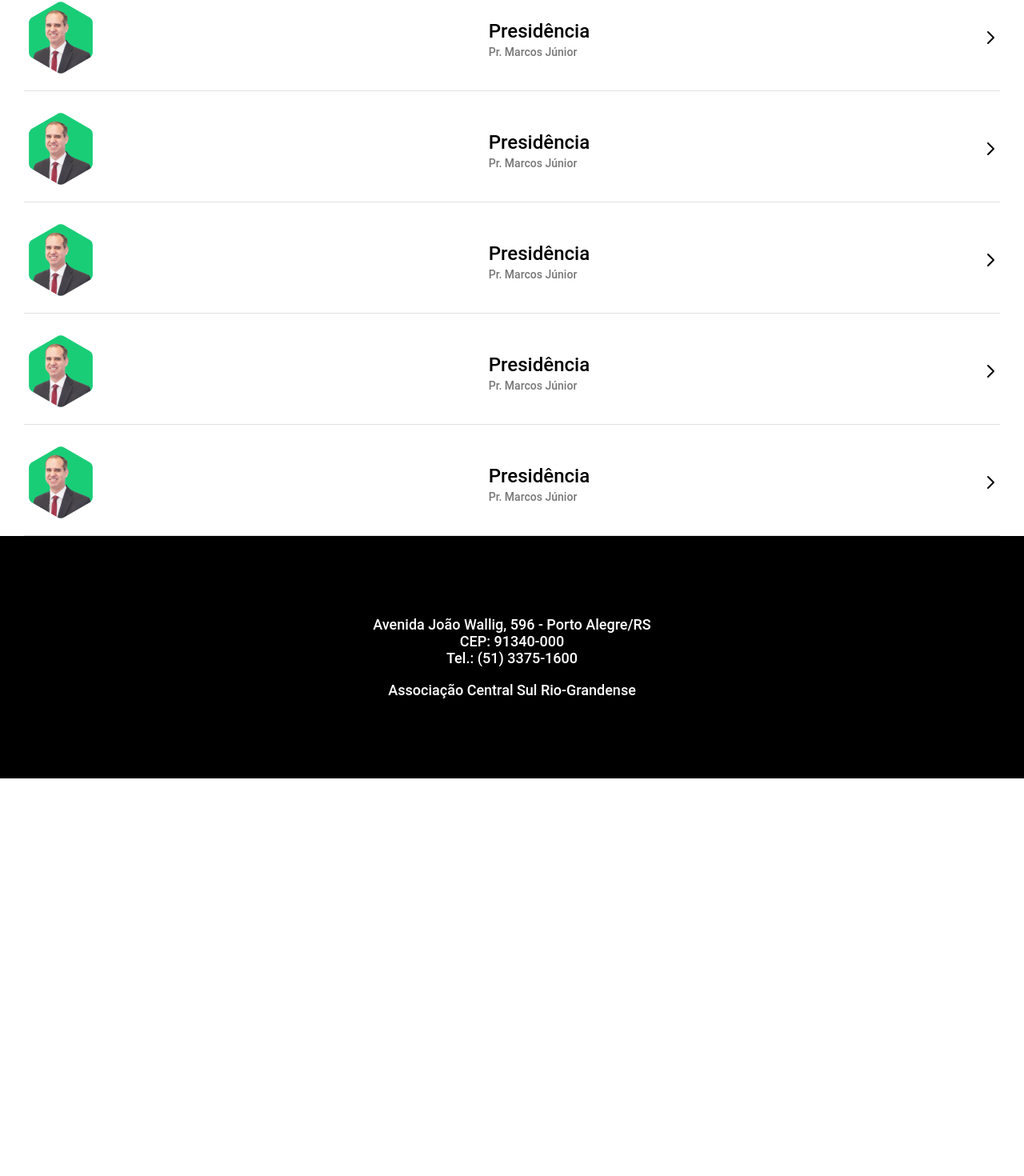
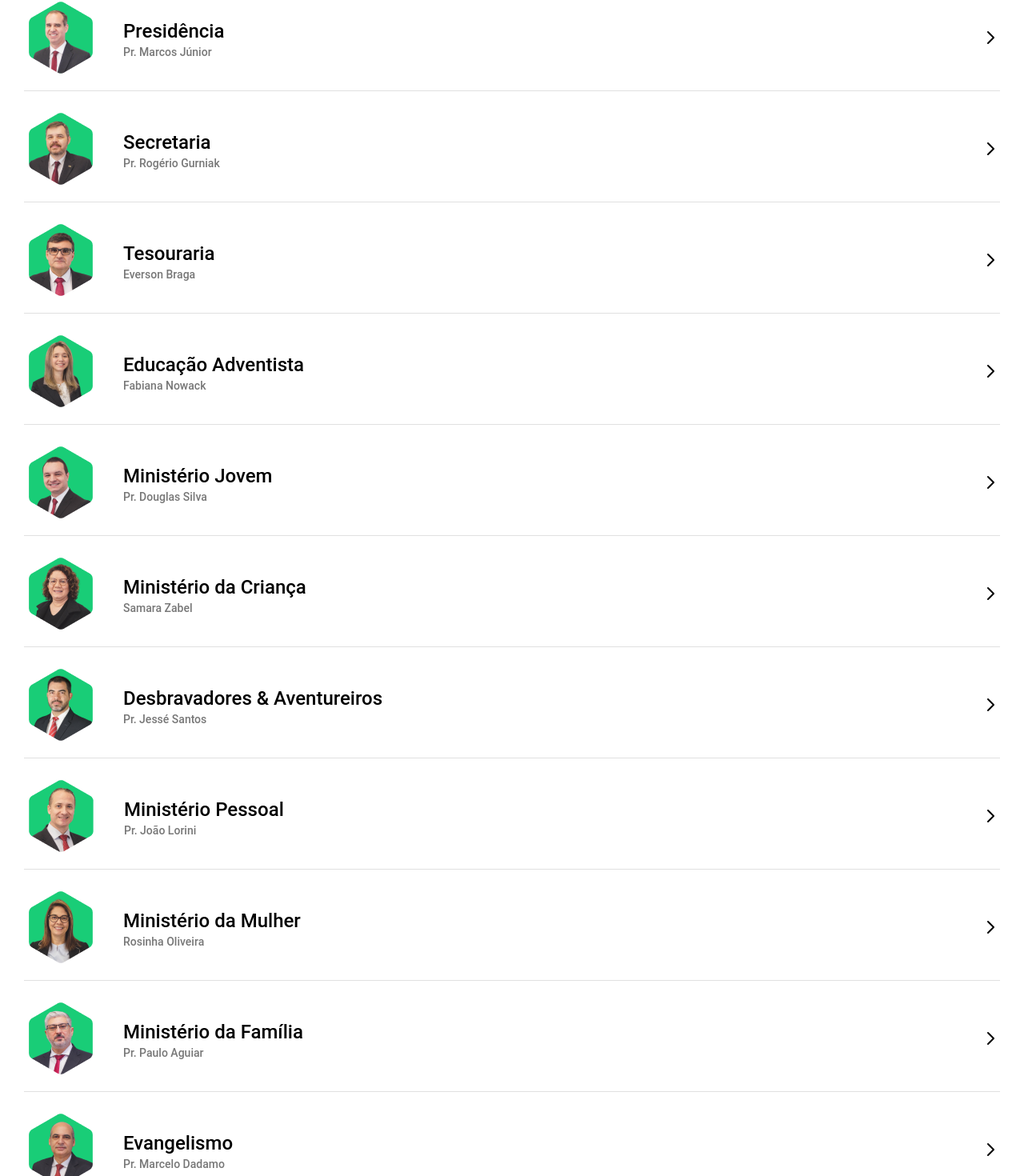
Before and after one commit to luizpaulolppa/site-quadrienal, a React (Create React App) app: page / in a window 1280 px wide. Shown: the part 1087-2557 px from the top of the page at 80% size. Before the commit the page ends 2060 px from the top, so only its background shows below. Built offline with nearby package versions, Linux system fonts and the light colour scheme.

Commit message:
changing department component to be dynamic

```diff
--- a/src/components/Department/index.tsx
+++ b/src/components/Department/index.tsx
@@ -1,18 +1,26 @@
 import React from "react";
-import marcos from "../../assets/marcos.png";
 import arrowLeft from "../../assets/arrow-left.svg";
 
 import { Container, Content } from "./styles";
 
-const Department: React.FC = () => {
+interface IDepartament {
+  imageUrl: string;
+  name: string;
+  role: string;
+  action?: Function;
+}
+
+const Department: React.FC<IDepartament> = ({ imageUrl, name, role, action }) => {
   return (
     <Container>
-      <img src={marcos} alt="Presidência" className="person" />
+      <img src={imageUrl} alt="person imagem" className="person" />
       <Content>
-        <h1>Presidência</h1>
-        <p>Pr. Marcos Júnior</p>
+        <div className="test">
+          <h1>{role}</h1>
+          <p>{name}</p>
+        </div>
       </Content>
-      <img src={arrowLeft} alt="Enter" className="arrow" />
+      <img src={arrowLeft} alt="Link to show page" className="arrow" />
     </Container>
   );
 };
--- a/src/components/Department/styles.ts
+++ b/src/components/Department/styles.ts
@@ -14,6 +14,11 @@ export const Container = styled.div`
 `;
 
 export const Content = styled.div`
+  margin-right: auto;
+
+  .test {
+    margin-left: 2rem;
+
     h1 {
       font-style: normal;
       font-weight: 500;
@@ -29,4 +34,5 @@ export const Content = styled.div`
       line-height: 17px;
       color: #777777;
     }
+  }
 `;
--- a/src/pages/Home/index.tsx
+++ b/src/pages/Home/index.tsx
@@ -3,6 +3,18 @@ import Marquee from "react-fast-marquee";
 import menu from "../../assets/menu.png";
 import logo from "../../assets/logo.png";
 import setaParaBaixo from "../../assets/seta-para-baixo.png";
+import marcos from "../../assets/marcos.png";
+import rogerio from "../../assets/rogerio.png";
+import everson from "../../assets/everson.png";
+import fabiana from "../../assets/fabiana.png";
+import douglas from "../../assets/douglas.png";
+import samara from "../../assets/samara.png";
+import jesse from "../../assets/jesse.png";
+import joao from "../../assets/joao.png";
+import rosinha from "../../assets/rosinha.png";
+import paulo from "../../assets/paulo.png";
+import marcelo from "../../assets/marcelo.png";
+import juraci from "../../assets/juraci.png";
 
 import {
   Container,
@@ -46,11 +58,18 @@ const Login: React.FC = () => {
       <Departments>
         <img src={setaParaBaixo} alt="setaParaBaixo" />
         <DepartmentsTitle>Departamentos</DepartmentsTitle>
-        <Department />
-        <Department />
-        <Department />
-        <Department />
-        <Department />
+        <Department imageUrl={marcos} name="Pr. Marcos Júnior" role="Presidência" />
+        <Department imageUrl={rogerio} name="Pr. Rogério Gurniak" role="Secretaria" />
+        <Department imageUrl={everson} name="Everson Braga" role="Tesouraria" />
+        <Department imageUrl={fabiana} name="Fabiana Nowack" role="Educação Adventista" />
+        <Department imageUrl={douglas} name="Pr. Douglas Silva" role="Ministério Jovem" />
+        <Department imageUrl={samara} name="Samara Zabel" role="Ministério da Criança" />
+        <Department imageUrl={jesse} name="Pr. Jessé Santos" role="Desbravadores & Aventureiros" />
+        <Department imageUrl={joao} name="Pr. João Lorini" role="Ministério Pessoal" />
+        <Department imageUrl={rosinha} name="Rosinha Oliveira" role="Ministério da Mulher" />
+        <Department imageUrl={paulo} name="Pr. Paulo Aguiar" role="Ministério da Família" />
+        <Department imageUrl={marcelo} name="Pr. Marcelo Dadamo" role="Evangelismo" />
+        <Department imageUrl={juraci} name="Pr. Juraci Hauser" role="Publicações" />
       </Departments>
       <Footer>
         <p>Avenida João Wallig, 596 - Porto Alegre/RS</p>
--- a/src/pages/Home/styles.ts
+++ b/src/pages/Home/styles.ts
@@ -54,7 +54,7 @@ export const Corredor = styled.div`
   line-height: 30px;
 
   p {
-    margin-right: 50px;
+    margin-right: 30px;
   }
 `;
 
```
Also changed, not shown: 1 other file (tests, documents, lock files or other folders). Lines whose indentation alone changed are shown as unchanged.
